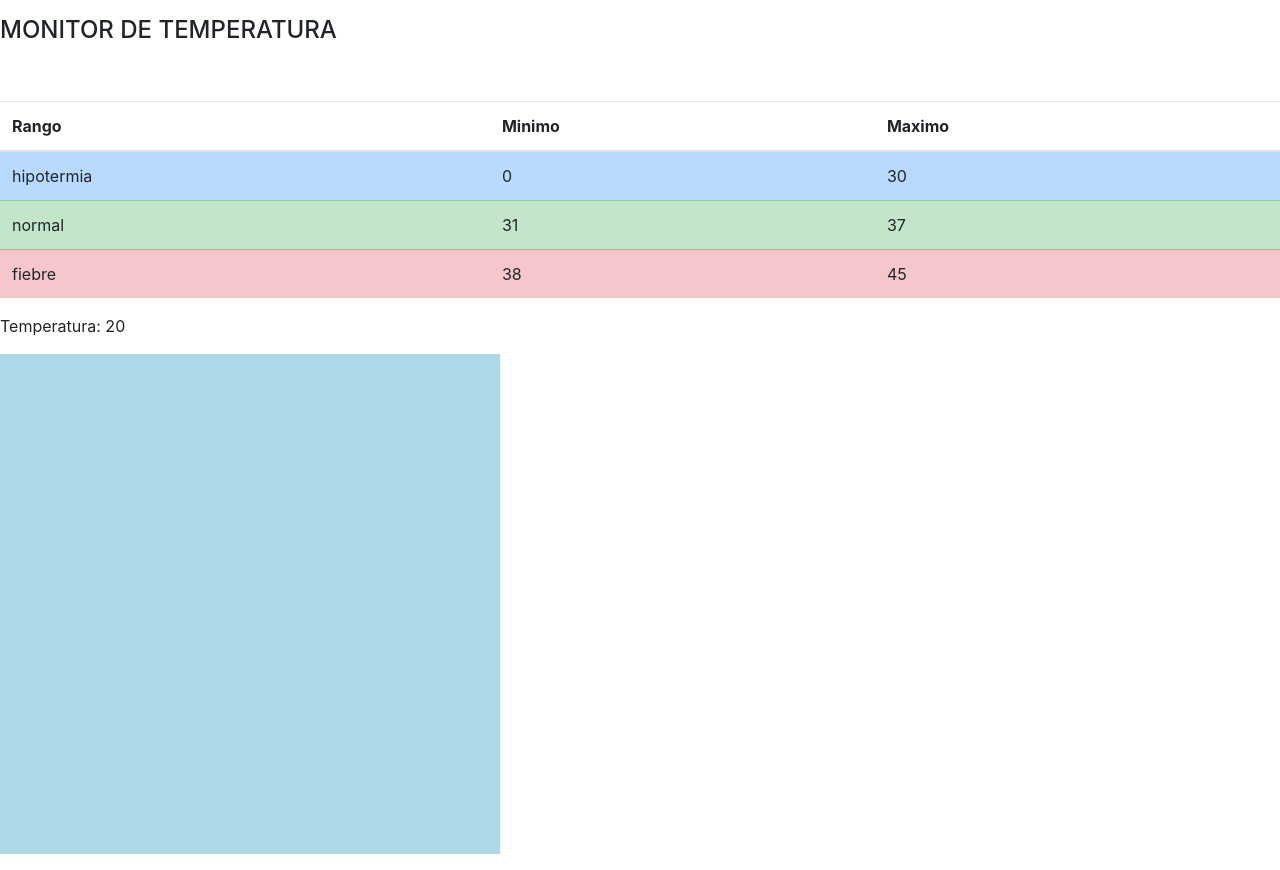
After one commit to andfelsil98/dabm2021-flask, a Flask app: page /monitor in a window 1280 px wide. The commit adds this page. Run offline with Flask 2, Linux system fonts and the light colour scheme; some libraries are stand-ins or nearby versions.

Commit message:
version 3

```diff
--- /dev/null
+++ b/bd/parametros.csv
@@ -0,0 +1,3 @@
+hipotermia;0;30
+normal;31;37
+fiebre;38;45
--- a/ejemplo.py
+++ b/ejemplo.py
@@ -1,5 +1,6 @@
 from flask import Flask,render_template,request
-
+import os
+import random
 
 app = Flask(__name__)
 
@@ -21,6 +22,42 @@ def validar(): ##MENSAJE QUE SE ENVIA al servidor para verificar informacion que
         # return resultado
         return render_template('menu.html', title = 'Sistema DABM')
 
+@app.route('/monitor')
+def monitor():
+    #consultar archivo de parametros
+    datos = get_datos()
+    #print(datos)
+    #obtener lectura
+    lectura = random.randint(0,45)
+    #enviar a la interfaz
+    color = 0
+    if lectura >= int(datos[0][1]) and lectura <= int(datos[0][2]):
+        color = 1
+    if lectura >= int(datos[1][1]) and lectura <= int(datos[1][2]):
+        color = 2
+    if lectura >= int(datos[2][1]) and lectura <= int(datos[2][2]):
+        color = 3
+    return render_template('monitor.html', datos = datos, lectura = lectura, color=color)
+@app.route('/config')
+def config():
+    return render_template('config.html')
+
+def get_datos():
+    directorio = os.path.dirname(__file__)
+    nombre_archivo = 'bd/parametros.csv'
+    ruta = os.path.join(directorio, nombre_archivo)
+    f = open(ruta,'r')
+    lineas = f.readlines()
+    f.close()
+
+    datos = []
+
+    for l in lineas:
+        l = l.replace('\n','')
+        l = l.split(';')
+        datos.append(l)
+    return datos
+
 def verificar(usuario,password):
     # file = open('C:/Users/Administrador/Desktop/DABM PYTHONv2/flask/bd/users.csv','r')
     # datos = file.readlines()
--- a/static/styles.css
+++ b/static/styles.css
@@ -8,8 +8,9 @@ html{
     font-size: 62.5%;
 }
 body{
-    background-color: green;
+    background-image: url('../static/fondo.jpg');
 }
+
 
 #login{
     border-style: solid;
--- /dev/null
+++ b/templates/monitor.html
@@ -0,0 +1,71 @@
+<!DOCTYPE html>
+<html lang="en">
+<head>
+    <meta charset="UTF-8">
+    <meta http-equiv="X-UA-Compatible" content="IE=edge">
+    <meta name="viewport" content="width=device-width, initial-scale=1.0">
+    <title>monitor de temperatura</title>
+        <!-- Latest compiled and minified CSS -->
+        <link rel="stylesheet" href="https://maxcdn.bootstrapcdn.com/bootstrap/4.5.2/css/bootstrap.min.css">
+
+        <!-- jQuery library -->
+        <script src="https://ajax.googleapis.com/ajax/libs/jquery/3.5.1/jquery.min.js"></script>
+
+        <!-- Popper JS -->
+        <script src="https://cdnjs.cloudflare.com/ajax/libs/popper.js/1.16.0/umd/popper.min.js"></script>
+
+        <!-- Latest compiled JavaScript -->
+        <script src="https://maxcdn.bootstrapcdn.com/bootstrap/4.5.2/js/bootstrap.min.js"></script>
+        <script>
+            setTimeout(function(){
+                window.location.reload(1)
+            },1000)
+        </script>
+</head>
+<body>
+    <!-- {{ lectura }}
+    {{ datos }} -->
+    <p>
+        <h4>MONITOR DE TEMPERATURA</h4>
+    </p>
+        <br> <!--salto de linea-->
+        <p>
+        <table class="table">
+            <thead> <!--table head-->
+              <tr> <!--table record, la fila-->
+                <th>Rango</th> <!--columnas-->
+                <th>Minimo</th>
+                <th>Maximo</th>
+              </tr>
+            </thead>
+            <tbody> <!--table body-->
+
+              <tr class="table-primary">
+                <td>{{ datos[0][0]}}</td>
+                <td>{{ datos[0][1]}}</td>
+                <td>{{ datos[0][2]}}</td>
+              </tr>
+              <tr class="table-success">
+                <td>{{ datos[1][0]}}</td>
+                <td>{{ datos[1][1]}}</td>
+                <td>{{ datos[1][2]}}</td>
+              </tr>
+              <tr class="table-danger">
+                <td>{{ datos[2][0]}}</td>
+                <td>{{ datos[2][1]}}</td>
+                <td>{{ datos[2][2]}}</td>
+              </tr>
+            </tbody>
+          </table>
+        </p>
+        <p>Temperatura: {{ lectura }}</p>
+        <p>{% if color == 1 %}
+            <div style="width: 500px;height: 500px;background-color: lightblue;"></div>{% endif %}
+            {% if color == 2 %}
+            <div style="width: 500px;height: 500px;background-color: lightgreen;"></div>{% endif %}
+            {% if color == 3 %}
+            <div style="width: 500px;height: 500px;background-color: red;"></div>{% endif %}
+        </p>
+
+</body>
+</html>
```
Also changed, not shown: templates/config.html (added, +53 -0 lines), templates/menu.html (+37 -1 lines), static/fondo.jpg (added).
